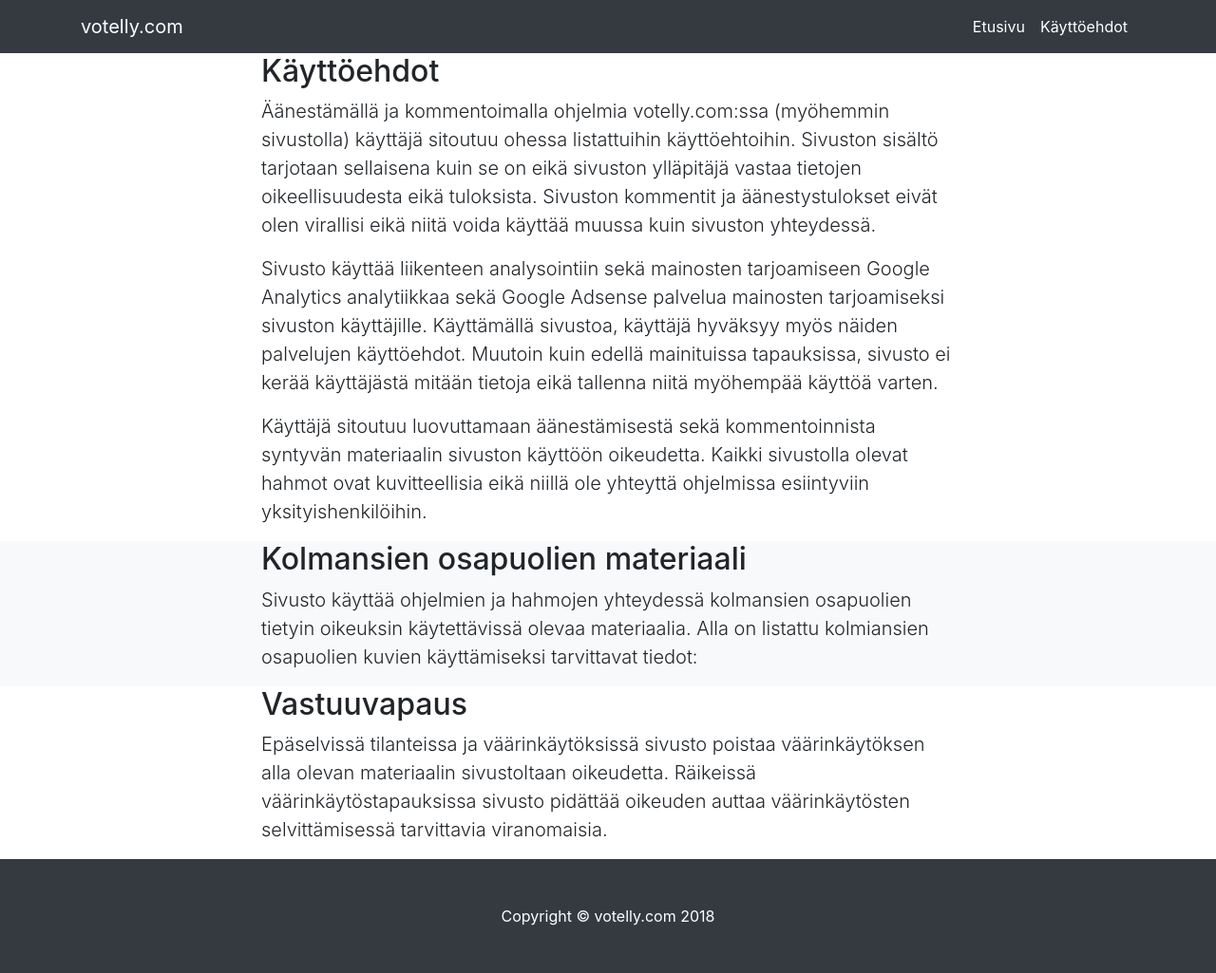
After one commit to nachosmuchos/votelly, a Django app: page /disclaimer/ in a window 1280 px wide. The commit adds this page. Shown: the whole page at 95% size. Run offline with Django 3.2, Linux system fonts and the light colour scheme; some libraries are stand-ins or nearby versions.

Commit message:
disclaimer page and text

```diff
--- /dev/null
+++ b/programs/templates/programs/disclaimer.html
@@ -0,0 +1,39 @@
+{% extends 'base.html' %}
+{% block content %}
+
+<section id="about">
+  <div class="container">
+    <div class="row">
+      <div class="col-lg-8 mx-auto">
+        <h2>Käyttöehdot</h2>
+        <p class="lead">Äänestämällä ja kommentoimalla ohjelmia votelly.com:ssa (myöhemmin sivustolla) käyttäjä sitoutuu ohessa listattuihin käyttöehtoihin. Sivuston sisältö tarjotaan sellaisena kuin se on eikä sivuston ylläpitäjä vastaa tietojen oikeellisuudesta eikä tuloksista. Sivuston kommentit ja äänestystulokset eivät olen virallisi eikä niitä voida käyttää muussa kuin sivuston yhteydessä.</p>
+        <p class="lead">Sivusto käyttää liikenteen analysointiin sekä mainosten tarjoamiseen Google Analytics analytiikkaa sekä Google Adsense palvelua mainosten tarjoamiseksi sivuston käyttäjille. Käyttämällä sivustoa, käyttäjä hyväksyy myös näiden palvelujen käyttöehdot. Muutoin kuin edellä mainituissa tapauksissa, sivusto ei kerää käyttäjästä mitään tietoja eikä tallenna niitä myöhempää käyttöä varten.</p>
+        <p class="lead">Käyttäjä sitoutuu luovuttamaan äänestämisestä sekä kommentoinnista syntyvän materiaalin sivuston käyttöön oikeudetta. Kaikki sivustolla olevat hahmot ovat kuvitteellisia eikä niillä ole yhteyttä ohjelmissa esiintyviin yksityishenkilöihin.</p>
+      </div>
+    </div>
+  </div>
+</section>
+
+<section id="services" class="bg-light">
+  <div class="container">
+    <div class="row">
+      <div class="col-lg-8 mx-auto">
+        <h2>Kolmansien osapuolien materiaali</h2>
+        <p class="lead">Sivusto käyttää ohjelmien ja hahmojen yhteydessä kolmansien osapuolien tietyin oikeuksin käytettävissä olevaa materiaalia. Alla on listattu kolmiansien osapuolien kuvien käyttämiseksi tarvittavat tiedot:</p>
+      </div>
+    </div>
+  </div>
+</section>
+
+<section id="contact">
+  <div class="container">
+    <div class="row">
+      <div class="col-lg-8 mx-auto">
+        <h2>Vastuuvapaus</h2>
+        <p class="lead">Epäselvissä tilanteissa ja väärinkäytöksissä sivusto poistaa väärinkäytöksen alla olevan materiaalin sivustoltaan oikeudetta. Räikeissä väärinkäytöstapauksissa sivusto pidättää oikeuden auttaa väärinkäytösten selvittämisessä tarvittavia viranomaisia.</p>
+      </div>
+    </div>
+  </div>
+</section>
+
+{% endblock %}
--- a/programs/views.py
+++ b/programs/views.py
@@ -19,3 +19,6 @@ def total_character_votes(chars):
     for character in chars:
         total = total + character.number_of_votes
     return(total)
+
+def disclaimer(request):
+    return render(request, 'programs/disclaimer.html')
--- a/templates/votelly/base.html
+++ b/templates/votelly/base.html
@@ -66,7 +66,12 @@
         <div class="collapse navbar-collapse" id="navbarResponsive">
           <ul class="navbar-nav ml-auto">
             <li class="nav-item active">
-              <a class="nav-link" href="{% url 'home' %}">Ohjelmat
+              <a class="nav-link" href="{% url 'home' %}">Etusivu
+                <span class="sr-only">(current)</span>
+              </a>
+            </li>
+            <li class="nav-item active">
+              <a class="nav-link" href="{% url 'disclaimer' %}">Käyttöehdot
                 <span class="sr-only">(current)</span>
               </a>
             </li>
--- a/votelly/urls.py
+++ b/votelly/urls.py
@@ -23,6 +23,7 @@ from django.conf import settings
 urlpatterns = [
     path('admin/', admin.site.urls),
     path('', views.home, name='home'),
+    path('disclaimer/', views.disclaimer, name='disclaimer'),
     url(r'^program/(?P<fk>[0-9]+)/$', views.program_characters, name="program_characters"),
     path('comments/', include('comments.urls')),
     path('characters/', include('characters.urls')),
```
